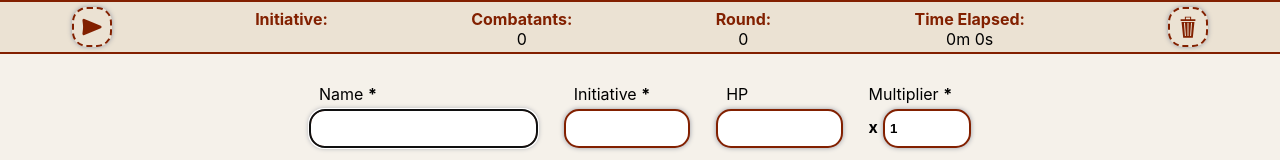
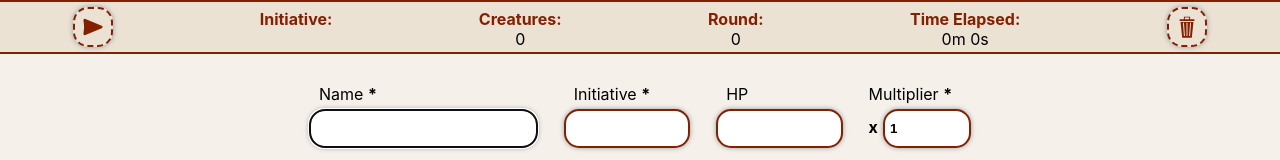
Before and after one commit to Paul-Ladyman/dnd-battle-tracker, a React (Create React App) app: page / in a window 1280 px wide. Shown: the top 160 px of the page. Built offline with nearby package versions, Linux system fonts and the light colour scheme.

Commit message:
refer to creatures instead of combatants

```diff
--- a/src/App.js
+++ b/src/App.js
@@ -147,7 +147,7 @@ class App extends Component {
           initiative={getInitiative(this.state)}
           round={this.state.round}
           secondsElapsed={secondsElapsed}
-          combatants={this.state.creatureCount}
+          creatures={this.state.creatureCount}
           nextInitiative={this.nextInitiative}
           resetBattle={this.resetBattle}
         />
--- a/src/BattleToolbar.js
+++ b/src/BattleToolbar.js
@@ -25,13 +25,13 @@ class BattleToolbar extends Component {
       initiative,
       round,
       secondsElapsed,
-      combatants,
+      creatures,
       nextInitiative,
       resetBattle
     } = this.props;
 
     const buttonClass = 'battle-toolbar--button';
-    const buttonClasses = combatants > 0 ? buttonClass : `${buttonClass} ${buttonClass}__disabled`;
+    const buttonClasses = creatures > 0 ? buttonClass : `${buttonClass} ${buttonClass}__disabled`;
     const nextButtonLabel = round === 0 ? <StartBattleIcon /> : <NextInitiativeIcon />;
     const nextButtonTitle = round === 0 ? 'Start battle' : 'Next initiative';
     return (
@@ -47,8 +47,8 @@ class BattleToolbar extends Component {
           <div className="battle-toolbar--stat-value">{initiative}</div>
         </div>
         <div className="battle-toolbar--stat battle-toolbar--stat__extra2">
-          Combatants:
-          <div className="battle-toolbar--stat-value">{combatants}</div>
+          Creatures:
+          <div className="battle-toolbar--stat-value">{creatures}</div>
         </div>
         <div className="battle-toolbar--stat battle-toolbar--stat__extra1">
           Round:
```
